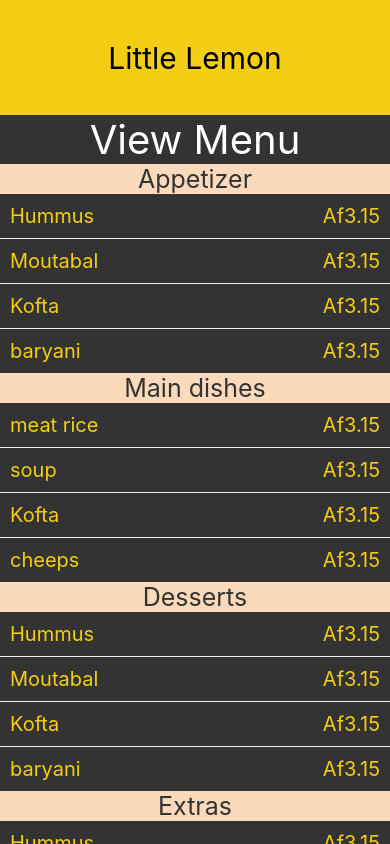
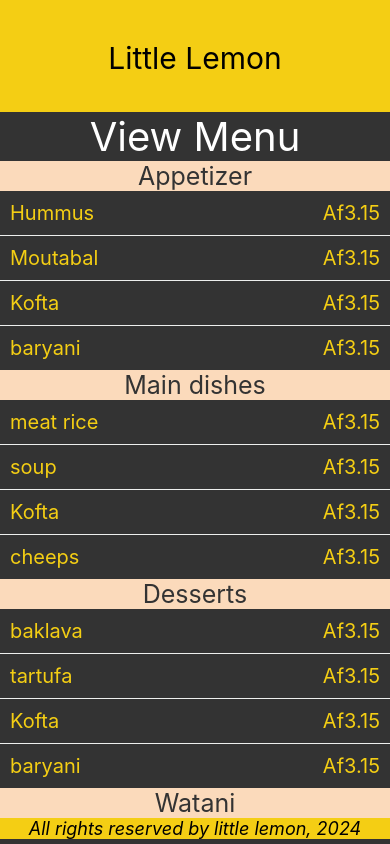
Before and after one commit to Hussain-hamim/Taskly, a React Native app: screen / in a window 390 px wide. Built offline with nearby package versions, Linux system fonts and the light colour scheme.

Commit message:
exercise for the menu

```diff
--- a/App.js
+++ b/App.js
@@ -13,7 +13,7 @@ export default function App() {
       <Header />
       <MenuItems />
       {/* <WelcomeScreen /> */}
-      {/* <Footer /> */}
+      <Footer />
       <StatusBar style="auto" />
     </View>
   );
--- a/components/MenuItems.js
+++ b/components/MenuItems.js
@@ -66,9 +66,20 @@ const menuItemsToDisplay2 = [
   {
     title: "Desserts",
     data: [
+      { name: "baklava", price: "Af3.15", id: one++ },
+      { name: "tartufa", price: "Af3.15", id: one++ },
+      { name: "Kofta", price: "Af3.15", id: one++ },
+      { name: "baryani", price: "Af3.15", id: one++ },
+    ],
+  },
+  {
+    title: "Watani",
+    data: [
       { name: "Hummus", price: "Af3.15", id: one++ },
       { name: "Moutabal", price: "Af3.15", id: one++ },
       { name: "Kofta", price: "Af3.15", id: one++ },
+      { name: "baryani", price: "Af3.15", id: one++ },
+      { name: "baryani", price: "Af3.15", id: one++ },
       { name: "baryani", price: "Af3.15", id: one++ },
     ],
   },
@@ -78,6 +89,8 @@ const menuItemsToDisplay2 = [
       { name: "Hummus", price: "Af3.15", id: one++ },
       { name: "Moutabal", price: "Af3.15", id: one++ },
       { name: "Kofta", price: "Af3.15", id: one++ },
+      { name: "baryani", price: "Af3.15", id: one++ },
+      { name: "baryani", price: "Af3.15", id: one++ },
       { name: "baryani", price: "Af3.15", id: one++ },
     ],
   },
@@ -141,7 +154,7 @@ const MenuItems = () => {
         renderSectionHeader={renderSectionHeader}
         ItemSeparatorComponent={Separator}
         ListHeaderComponent={Header}
-        ListFooterComponent={Footer}
+        // ListFooterComponent={Footer}
       />
     </View>
   );
```
